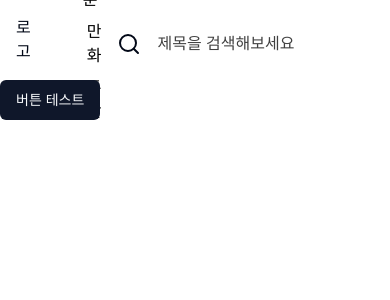
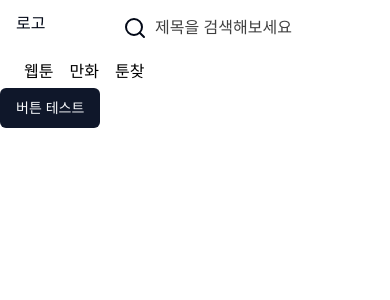
Before and after one commit to jmao5/jmana2, a Next.js app: page / in a window 390 px wide. Shown: the top 300 px of the page. Built offline with nearby package versions, Linux system fonts and the light colour scheme; a web font is replaced by a local one.

Commit message:
모바일 네비게이션 수정

```diff
--- a/components/Navigation.tsx
+++ b/components/Navigation.tsx
@@ -1,26 +1,26 @@
+"use client";
+
+import Link from "next/link";
 import { Search } from "lucide-react";
-import Link from "next/link";
-import { Button } from "./ui/button";
+import { useState } from "react";
 
 export default function Navigation() {
   const buttonLabels = [
-    { label: "웹툰", key: 0, url: "/webton" },
+    { label: "웹툰", key: 0, url: "/webtoon" },
     { label: "만화", key: 1, url: "/manhua" },
     { label: "툰찾", key: 2, url: "/mark" },
   ];
 
+  const [searchTerm, setSearchTerm] = useState("");
+
   return (
     <header className="px-4 md:px-6 lg:px-8 xl:px-10 2xl:px-12 border-gray-300">
-      <nav className="flex justify-between items-center h-20">
+      <nav className="flex justify-between items-center h-12 md:h-20">
         <div className="flex items-center">
           <Link href={"/"}>로고</Link>
-          <div className="pl-10 mt-2 md:mt-0 space-x-2">
+          <div className="pl-10 mt-2 md:mt-0 space-x-2 hidden md:flex">
             {buttonLabels.map((button, index) => (
-              <Link
-                key={index}
-                href={button.url ?? "#"}
-                className="inline-block"
-              >
+              <Link key={index} href={button.url ?? "#"}>
                 <button className="text-black hover:bg-slate-100 border-none py-1 px-2 rounded-sm">
                   {button.label}
                 </button>
@@ -30,17 +30,27 @@ export default function Navigation() {
         </div>
         <div className="flex items-center">
           <div className="flex items-center mt-2 md:mt-0 pr-3">
-            <div className="flex items-center justify-center">
-              <Button variant="outlineNone" size="icon">
             <Search />
-              </Button>
             <input
               type="text"
               placeholder="제목을 검색해보세요"
-                className=" placeholder-black placeholder-opacity-75 py-2 pl-2"
+              className="placeholder-black placeholder-opacity-75 py-2 pl-2"
+              value={searchTerm}
+              onChange={(e) => setSearchTerm(e.target.value)}
             />
           </div>
         </div>
+      </nav>
+      {/* Mobile navigation */}
+      <nav className="md:hidden">
+        <div className="flex mt-2">
+          {buttonLabels.map((button, index) => (
+            <Link key={index} href={button.url ?? "#"}>
+              <button className="text-black hover:bg-slate-100 border-none py-1 px-2 rounded-sm">
+                {button.label}
+              </button>
+            </Link>
+          ))}
         </div>
       </nav>
     </header>
```
Lines whose indentation alone changed are shown as unchanged.
